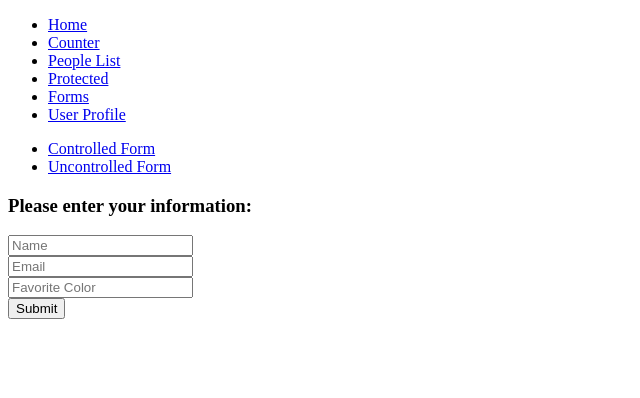
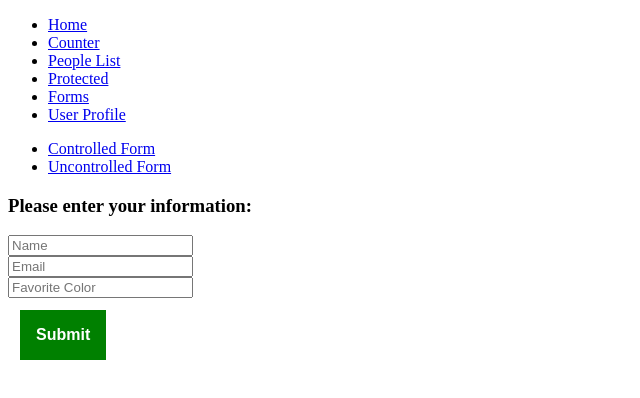
Before and after one commit to hwebz/learn-react-for-modern-web-applications, a React (Create React App) app: page /forms/controlled in a window 1280 px wide. Shown: the top 398 px of the page, without its empty margins (0-640 px from the left). Built offline with nearby package versions, Linux system fonts and the light colour scheme.

Commit message:
Inheritence and Composite Components

```diff
--- a/package.json
+++ b/package.json
@@ -10,7 +10,8 @@
     "react": "^16.13.1",
     "react-dom": "^16.13.1",
     "react-router-dom": "^5.2.0",
-    "react-scripts": "3.4.2"
+    "react-scripts": "3.4.2",
+    "styled-components": "^5.1.1"
   },
   "scripts": {
     "start": "react-scripts start",
--- /dev/null
+++ b/src/Button.js
@@ -0,0 +1,63 @@
+import React, { Component } from 'react';
+import styled from 'styled-components';
+
+const StyledButton = styled.button`
+    background-color: ${props => props.buttonColor || 'transparent'};
+    border: 4px solid white;
+    border-radius: 4px;
+    color: white;
+    cursor: pointer;
+    font-size: 16px;
+    font-weight: bold;
+    margin: 8px;
+    outline: none;
+    padding: 16px;
+`;
+
+export const Button = ({ children, buttonColor, ...props }) => {
+    return (
+        <StyledButton buttonColor={buttonColor} {...props}>
+            {children}
+        </StyledButton>
+    )
+}
+
+// Composite - SHOULD USE
+export const DangerButton = ({ children, ...props }) => {
+    return <Button buttonColor="red" {...props}>{children}</Button>
+}
+
+export const SuccessButton = ({ children, ...props }) => {
+    return <Button buttonColor="green" {...props}>{children}</Button>
+}
+
+// Inheritence - SHOULDN'T USE
+// export class Button extends Component {
+//     constructor(props) {
+//         super(props);
+
+//         this.buttonColor = props.buttonColor;
+//     }
+
+//     render() {
+//         return (
+//             <StyledButton buttonColor={this.buttonColor} {...this.props}>
+//                 {this.props.children}
+//             </StyledButton>
+//         )
+//     }
+// }
+
+// export class DangerButton extends Button {
+//     constructor(props) {
+//         super(props);
+//         this.buttonColor = 'red';
+//     }
+// }
+
+// export class SuccessButton extends Button {
+//     constructor(props) {
+//         super(props);
+//         this.buttonColor = 'green';
+//     }
+// }
--- a/src/CounterButton.js
+++ b/src/CounterButton.js
@@ -1,4 +1,5 @@
 import React, { useEffect } from 'react';
+import { Button } from './Button';
 
 export const CounterButton = ({ numberOfClicks, setNumberOfClicks }) => {
     // Component rendering twice is a feature on dev env only
@@ -15,7 +16,7 @@ export const CounterButton = ({ numberOfClicks, setNumberOfClicks }) => {
     return (
         <>
             <p>You've clicked the button {numberOfClicks} times</p>
-            <button onClick={setNumberOfClicks}>Click Me!</button>
+            <Button onClick={setNumberOfClicks}>Click Me!</Button>
         </>
     )
 }
--- a/src/class-based/CongratulationsMessageCB.js
+++ b/src/class-based/CongratulationsMessageCB.js
@@ -3,6 +3,7 @@
 
 import React, { Component } from 'react';
 import { DisplayIf } from '../DisplayIf';
+import { Button } from '../Button';
 
 export class CongratulationsMessageCB extends Component {
     render() {
@@ -11,7 +12,7 @@ export class CongratulationsMessageCB extends Component {
         return (
             <DisplayIf condition={numberOfClicks >= threshold}>
                 <h1>Congratulations! You've reached {threshold} number of clicks</h1>
-                <button onClick={onHide}>Hide</button>
+                <Button onClick={onHide}>Hide</Button>
             </DisplayIf>
         )
     }
--- a/src/class-based/CounterButtonCB.js
+++ b/src/class-based/CounterButtonCB.js
@@ -2,6 +2,7 @@
 // USE FUNCTIONAL COMPONENTS INSTEAD
 
 import React, { Component } from 'react';
+import { Button } from '../Button';
 
 export class CounterButtonCB extends Component {
     render() {
@@ -10,7 +11,7 @@ export class CounterButtonCB extends Component {
         return (
             <>
                 <p>You've clicked the button {numberOfClicks} times</p>
-                <button onClick={setNumberOfClicks}>Click Me!</button>
+                <Button onClick={setNumberOfClicks}>Click Me!</Button>
             </>
         )
     }
--- a/src/pages/ControlledFormPage.js
+++ b/src/pages/ControlledFormPage.js
@@ -1,4 +1,5 @@
 import React, { useState } from 'react';
+import { SuccessButton } from '../Button';
 
 export const ControlledFormPage = () => {
     const [name, setName] = useState('');
@@ -41,7 +42,7 @@ export const ControlledFormPage = () => {
                     onChange={e => setFavoriteColor(e.target.value)}
                 />
             </div>
-            <button onClick={submitForm}>Submit</button>
+            <SuccessButton onClick={submitForm}>Submit</SuccessButton>
         </form>
     )
 }
--- a/src/pages/UncontrolledFormPage.js
+++ b/src/pages/UncontrolledFormPage.js
@@ -1,4 +1,5 @@
 import React from 'react';
+import { DangerButton } from '../Button';
 
 export const UncontrolledFormPage = () => {
     const nameInput = React.createRef();
@@ -38,7 +39,7 @@ export const UncontrolledFormPage = () => {
                     ref={favoriteColorInput}
                 />
             </div>
-            <button onClick={submitForm}>Submit</button>
+            <DangerButton onClick={submitForm}>Submit</DangerButton>
         </form>
     )
 }
```
Also changed, not shown: 1 other file (tests, documents, lock files or other folders).
